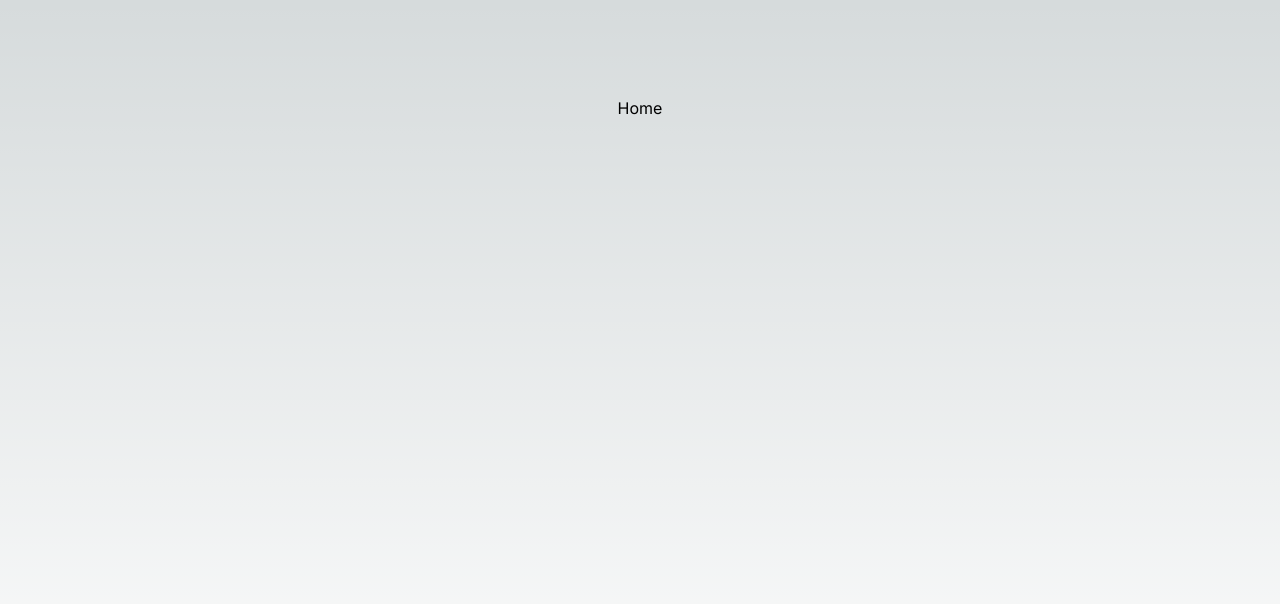
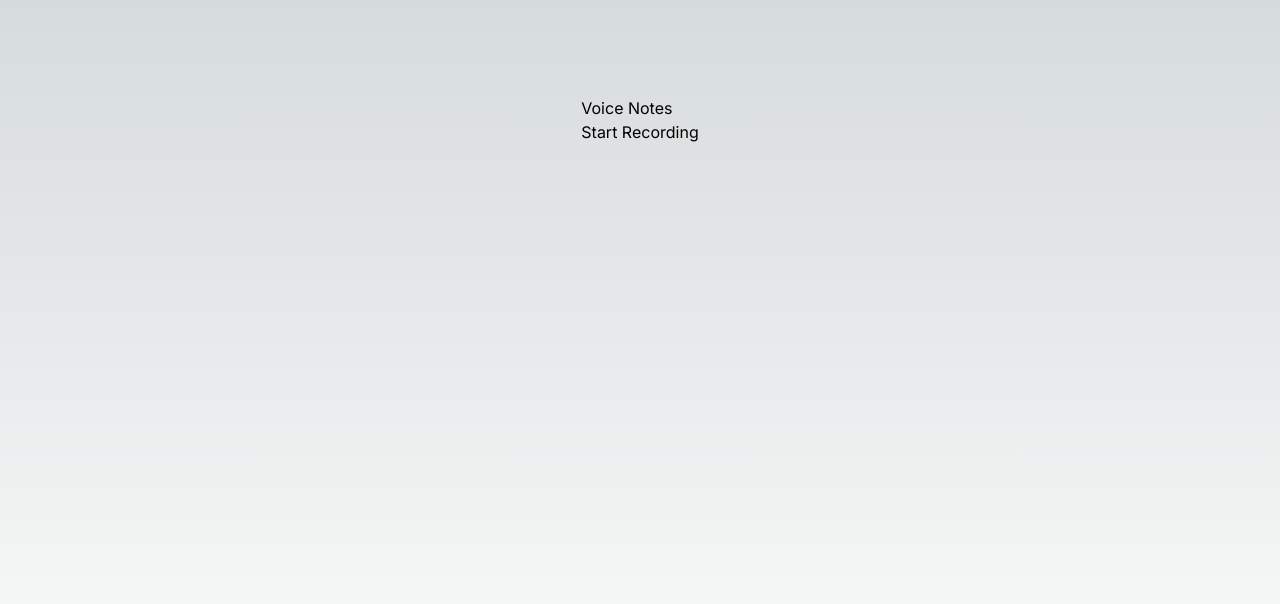
Before and after one commit to vincemaina/dictaite, a Next.js app: page / in a window 1280 px wide. Shown: the top 604 px of the page. Built offline with nearby package versions, Linux system fonts and the light colour scheme.

Commit message:
feat: add recorder to home page

```diff
--- a/src/app/page.tsx
+++ b/src/app/page.tsx
@@ -1,7 +1,10 @@
+import Recorder from '../components/recorder';
+
 export default function Home() {
     return (
         <div>
-            <h1>Home</h1>
+            <h1>Voice Notes</h1>
+            <Recorder />
         </div>
     );
 }
--- a/src/components/recorder.js
+++ b/src/components/recorder.js
@@ -1,3 +1,5 @@
+'use client';
+
 // components/Recorder.js
 import React, { useState, useRef } from 'react';
 
```
